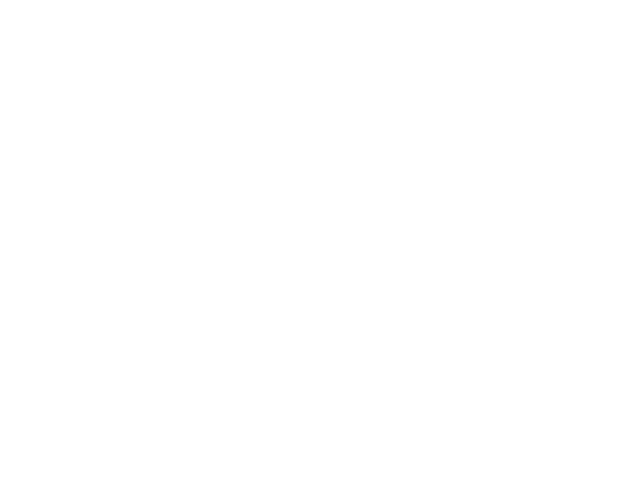
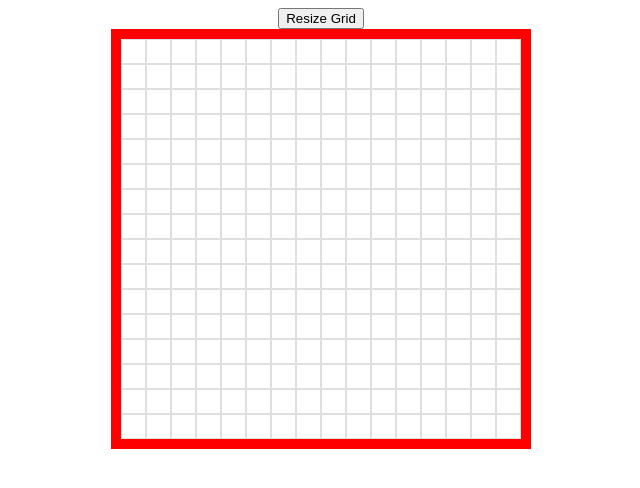
Before and after one commit to mikaylaphilpot/etch_a_sketch, a plain HTML site: page index.html in a window 1280 px wide. Shown: the whole page, without its empty margins (319-959 px from the left). Drawn offline with Linux system fonts and the light colour scheme.

Commit message:
create etch a sketch

```diff
--- a/etch_a_sketch.js
+++ b/etch_a_sketch.js
@@ -0,0 +1,50 @@
+const container = document.querySelector("#container");
+
+function whenHovering() {
+    const allPixels = document.querySelectorAll('.containerGrandchild');
+    for (let pixelNumber = 0; pixelNumber < allPixels.length; pixelNumber++) {
+        allPixels[pixelNumber].addEventListener('mouseover', () => {
+            allPixels[pixelNumber].classList.add('hoveredOver');
+        } );
+    }
+}
+// pixel amount should actually be the square root of the amount of pixels desired
+function createGrid(pixelAmount = 16) {
+    for (let createdDivs = 0; createdDivs < pixelAmount; createdDivs++) {
+        const div = document.createElement("div");
+        container.appendChild(div);
+        div.setAttribute('class', 'containerChild');
+        //nested for loops caused performance issues
+        let moreCreatedDivs = 0;
+        while(moreCreatedDivs < pixelAmount) {
+            const anotherDiv = document.createElement("div");
+            div.appendChild(anotherDiv);
+            moreCreatedDivs++;
+            anotherDiv.setAttribute('class', 'containerGrandchild');
+            anotherDiv.textContent ='';
+        }
+    }
+    whenHovering();
+}
+
+function removeGrid (pixelAmount = Math.sqrt((document.querySelectorAll('.containerGrandchild')).length)) {
+    const div = document.querySelectorAll('.containerChild');
+    for (let removedDivs = 0; removedDivs < pixelAmount; removedDivs++) {
+            container.removeChild(div[removedDivs]);
+        }
+    }
+createGrid();
+
+function resizeGrid() {
+    removeGrid();
+    let desiredPixelAmount = prompt('Enter a number from 1 to 100. This will be the number of pixels in each row.', 16);
+    if (desiredPixelAmount > 100 || desiredPixelAmount < 1) {
+        alert('That is not a number from 1 to 100. The pixel amount has been set to 16 x 16');
+        desiredPixelAmount = 16;
+    }
+    createGrid(desiredPixelAmount);
+
+}
+
+const resizeGridButton = document.getElementById('resize-button');
+resizeGridButton.addEventListener('click', resizeGrid);
--- a/index.html
+++ b/index.html
@@ -1,9 +1,12 @@
 <!DOCTYPE html>
 <head>
     <meta charset="UTF-8">
-    <script src="etch_a_sketch.js"></script>
+    <script src="etch_a_sketch.js" defer></script>
     <link rel="stylesheet" href="stylesheet.css">
 </head>
 <body>
-    <div id="container"></div>
+    <div id="motherGrailContainer">
+        <button id="resize-button">Resize Grid</button>
+        <div id="container"></div>
+    </div>
 </body>
--- a/stylesheet.css
+++ b/stylesheet.css
@@ -0,0 +1,29 @@
+#container {
+    display: flex;
+    flex-shrink: 1;
+    border: red solid 10px;
+    justify-content: center;
+    flex-direction: column;
+    height: 400px;
+    width: 400px;
+   /* margin-left: 450px;
+    margin-right: 450px; */
+}
+#motherGrailContainer {
+    text-align: center;
+    max-width: fit-content;
+    margin: auto;
+}
+div.containerChild {
+    display: flex;
+    flex:1;
+    padding: 0;
+}
+div.containerGrandchild {
+    border: rgba(128, 128, 128, .25) solid 1px;
+    flex:1;
+    aspect-ratio: 1/1;
+}
+.hoveredOver {
+    background-color: rgba(138, 138, 138, 0.595);
+}
```
